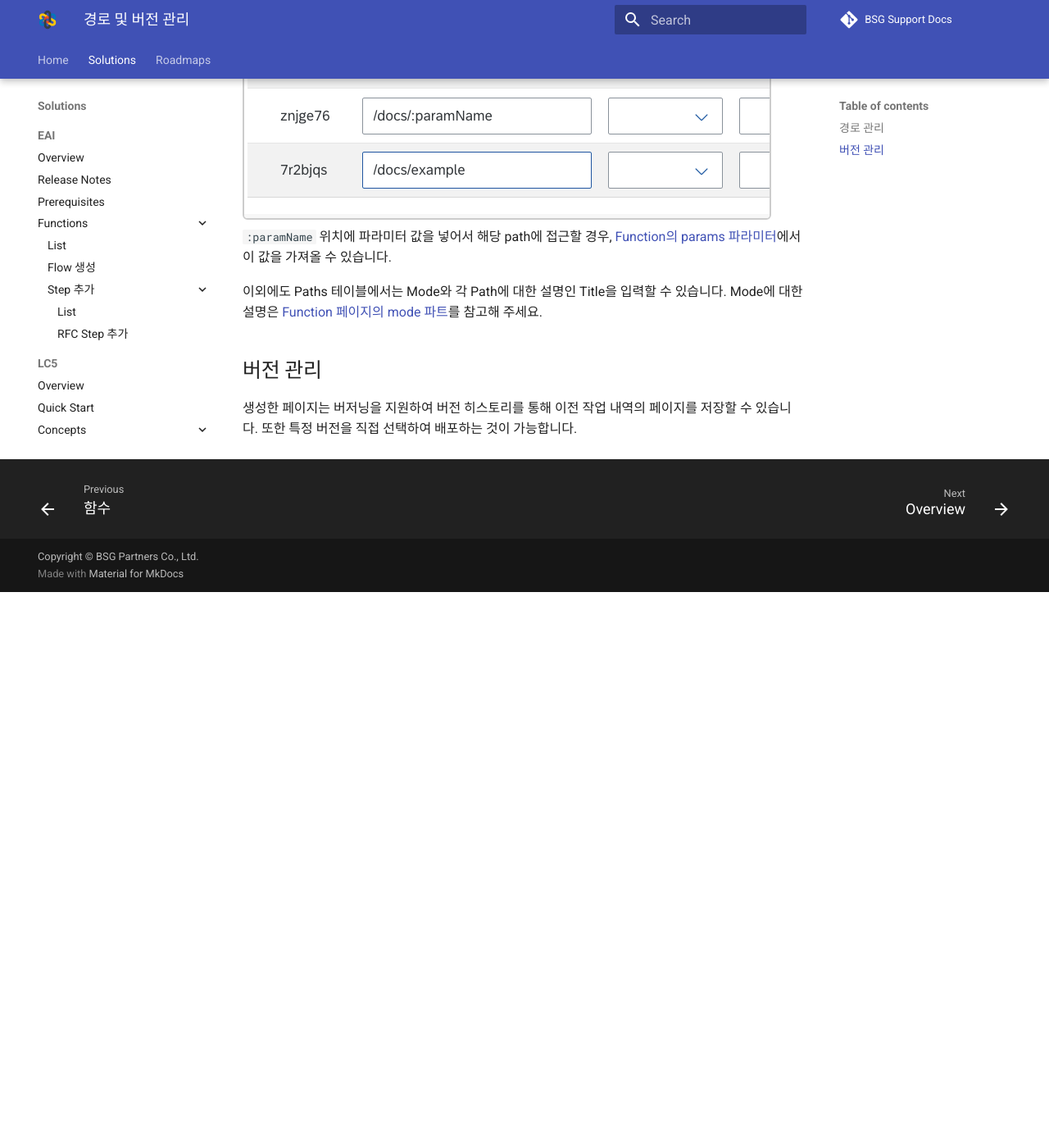
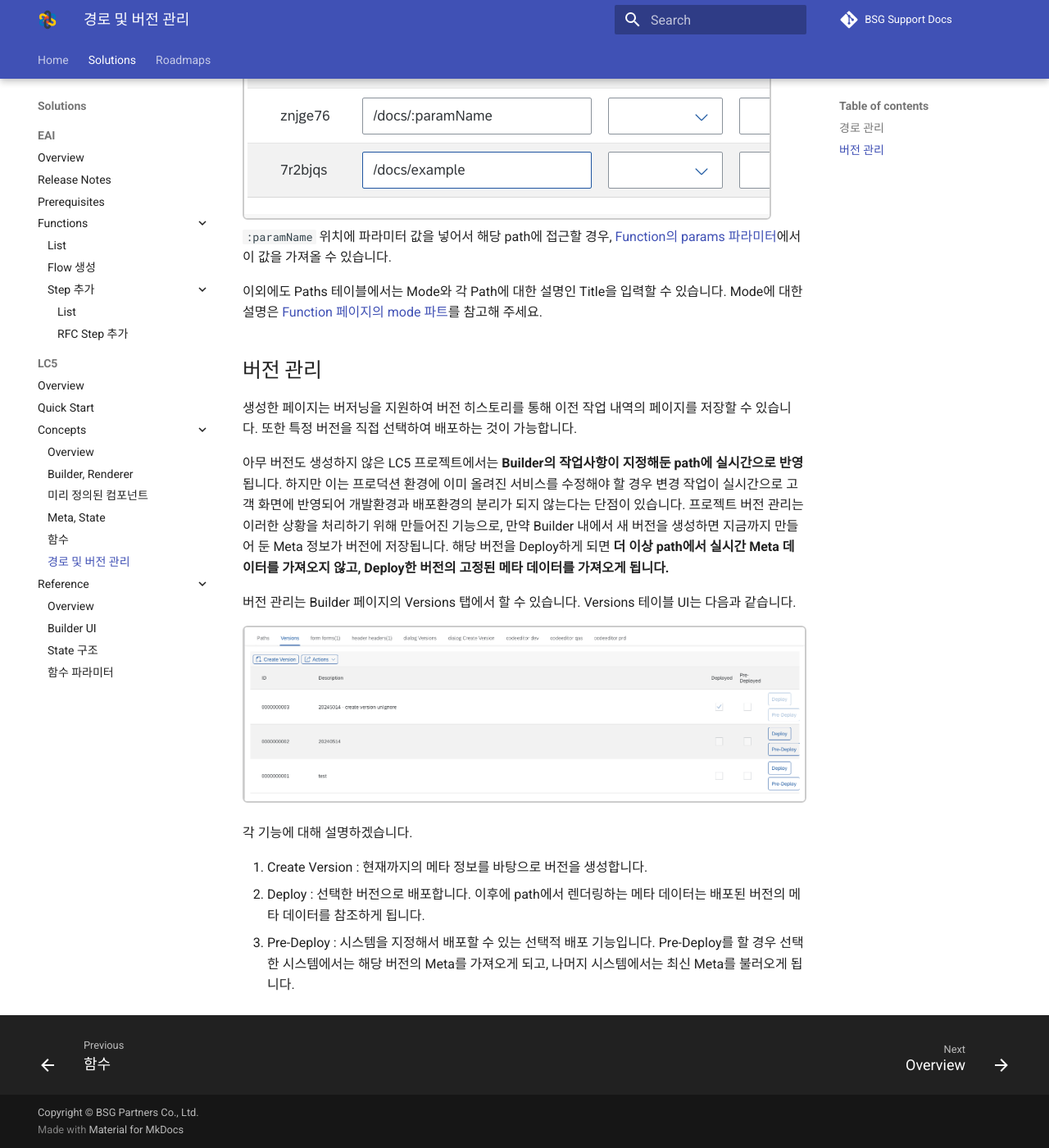
Before and after one commit to bsgp/docs, an MkDocs documentation site: the page built from docs/lc5/concepts/path_version.md, in a window 1280 px wide and 1400 px high, scrolled down 756 px. Shown: the whole window at 82% size. Built offline with MkDocs 1.6.1 and Material for MkDocs 9.7.7, drawn with Linux system fonts in a browser that asks for light colours; comment, search, counter and statistics services are not loaded; before the commit the page ends 1478 px from its top, so only the background shows below that.

Commit message:
fix(path_version) : 버전관리 작성 완료

```diff
--- a/docs/lc5/concepts/path_version.md
+++ b/docs/lc5/concepts/path_version.md
@@ -20,3 +20,15 @@
 ## 버전 관리
 
 생성한 페이지는 버저닝을 지원하여 버전 히스토리를 통해 이전 작업 내역의 페이지를 저장할 수 있습니다. 또한 특정 버전을 직접 선택하여 배포하는 것이 가능합니다.
+
+아무 버전도 생성하지 않은 LC5 프로젝트에서는 **Builder의 작업사항이 지정해둔 path에 실시간으로 반영**됩니다. 하지만 이는 프로덕션 환경에 이미 올려진 서비스를 수정해야 할 경우 변경 작업이 실시간으로 고객 화면에 반영되어 개발환경과 배포환경의 분리가 되지 않는다는 단점이 있습니다. 프로젝트 버전 관리는 이러한 상황을 처리하기 위해 만들어진 기능으로, 만약 Builder 내에서 새 버전을 생성하면 지금까지 만들어 둔 Meta 정보가 버전에 저장됩니다. 해당 버전을 Deploy하게 되면 **더 이상 path에서 실시간 Meta 데이터를 가져오지 않고, Deploy한 버전의 고정된 메타 데이터를 가져오게 됩니다.**
+
+버전 관리는 Builder 페이지의 Versions 탭에서 할 수 있습니다. Versions 테이블 UI는 다음과 같습니다.
+
+![Image](assets/path_version/version.png)
+
+각 기능에 대해 설명하겠습니다.
+
+1. Create Version : 현재까지의 메타 정보를 바탕으로 버전을 생성합니다.
+2. Deploy : 선택한 버전으로 배포합니다. 이후에 path에서 렌더링하는 메타 데이터는 배포된 버전의 메타 데이터를 참조하게 됩니다.
+3. Pre-Deploy : 시스템을 지정해서 배포할 수 있는 선택적 배포 기능입니다. Pre-Deploy를 할 경우 선택한 시스템에서는 해당 버전의 Meta를 가져오게 되고, 나머지 시스템에서는 최신 Meta를 불러오게 됩니다.
```
